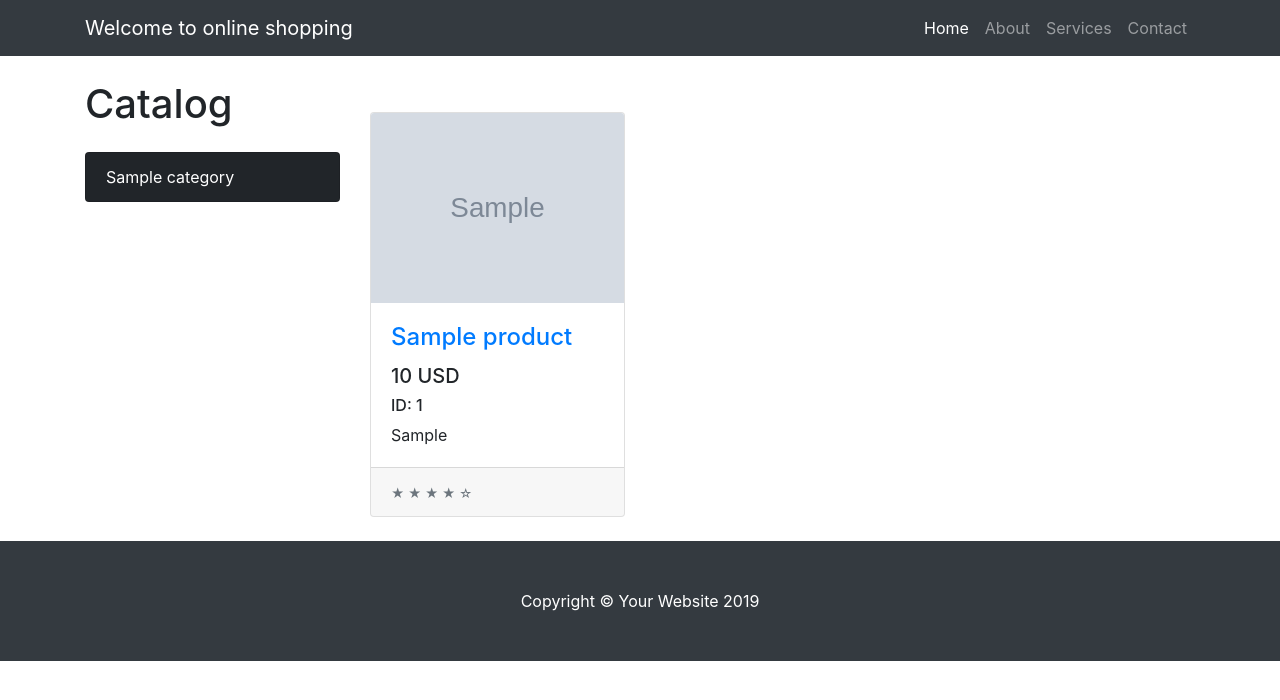
After one commit to AnkoCoder/shop, a Flask app: page /category/1/ in a window 1280 px wide. The commit adds this page. Shown: the top 700 px of the page. Run offline with Flask 2, Linux system fonts and the light colour scheme; tables that the repository leaves empty hold one stand-in row (values such as "Sample post"); grey boxes marked "Sample" are stand-in pictures; some libraries are stand-ins or nearby versions.

Commit message:
Add opportunity to select products by its category

```diff
--- a/app.py
+++ b/app.py
@@ -63,14 +63,20 @@ admin.add_view(ProductAdmin(Product, db.session))
 admin.add_view(OrderAdmin(Order, db.session))
 admin.add_view(OrderItemAdmin(OrderItem, db.session))
 
+# отображение данных в виде простой таблицы
+# @app.route('/')
+# def catalog():
+#     categories = Category.query.all()
+#     return render_template('products.html', categories=categories)
+
 
 @app.route('/')
-def catalog():
-    categories = Category.query.all()
-    return render_template('products.html', categories=categories)
-
-
-@app.route('/example')
 def catalog_example():
     categories = Category.query.all()
     return render_template('index.html', categories=categories)
+
+@app.route('/category/<id>/')
+def catalog_id(id):
+    categories = Category.query.all()
+    selected_category = Category.query.get(id)
+    return render_template('category.html', categories=categories, selected_category=selected_category)
--- a/static/main.css
+++ b/static/main.css
@@ -5,3 +5,8 @@ body {
 .right-panel {
   padding-top: 56px;
 }
+
+.active-dark {
+  background-color: #212529;
+  color: white;
+}
--- /dev/null
+++ b/templates/category.html
@@ -0,0 +1,122 @@
+<!DOCTYPE html>
+<html lang="en">
+
+<head>
+
+  <meta charset="utf-8">
+  <meta name="viewport" content="width=device-width, initial-scale=1, shrink-to-fit=no">
+  <meta name="description" content="">
+  <meta name="author" content="">
+
+  <title>Shop Homepage - Start Bootstrap Template</title>
+
+  <!-- Bootstrap core CSS -->
+  <link href="https://stackpath.bootstrapcdn.com/bootstrap/4.3.1/css/bootstrap.min.css" rel="stylesheet">
+
+  <!-- Custom styles for this template -->
+  <link href="/static/main.css" rel="stylesheet">
+
+</head>
+
+<body>
+
+  <!-- Navigation -->
+  <nav class="navbar navbar-expand-lg navbar-dark bg-dark fixed-top">
+    <div class="container">
+      <a class="navbar-brand" href="/">Welcome to online shopping</a>
+      <button class="navbar-toggler" type="button" data-toggle="collapse" data-target="#navbarResponsive" aria-controls="navbarResponsive" aria-expanded="false" aria-label="Toggle navigation">
+        <span class="navbar-toggler-icon"></span>
+      </button>
+      <div class="collapse navbar-collapse" id="navbarResponsive">
+        <ul class="navbar-nav ml-auto">
+          <li class="nav-item active">
+            <a class="nav-link" href="#">Home
+              <span class="sr-only">(current)</span>
+            </a>
+          </li>
+          <li class="nav-item">
+            <a class="nav-link" href="#">About</a>
+          </li>
+          <li class="nav-item">
+            <a class="nav-link" href="#">Services</a>
+          </li>
+          <li class="nav-item">
+            <a class="nav-link" href="#">Contact</a>
+          </li>
+        </ul>
+      </div>
+    </div>
+  </nav>
+
+  <!-- Page Content -->
+  <div class="container">
+
+    <div class="row">
+
+      <div class="col-lg-3">
+
+        <h1 class="my-4">Catalog</h1>
+        <div class="list-group">
+        {% for category in categories %}
+          {% if category == selected_category %}
+            <a href="/category/{{ category.id }}/" class="list-group-item active-dark">{{ category.name }}</a>
+          {% else %}
+            <a href="/category/{{ category.id }}/" class="list-group-item">{{ category.name }}</a>
+          {% endif %}
+        {% endfor %}
+        </div>
+
+      </div>
+      <!-- /.col-lg-3 -->
+
+      <div class="col-lg-9 right-panel">
+
+        <div class="row">
+
+          {% for product in selected_category.products %}
+          <div class="col-lg-4 col-md-6 mb-4">
+            <div class="card h-100">
+              <a href="#"><img class="card-img-top" src="{{ product.image_url }}" alt=""></a>
+              <div class="card-body">
+
+                <h4 class="card-title">
+                  <a href="#">{{ product.name }}</a>
+                </h4>
+                <h5>{{ product.cost }} USD</h5>
+                <h6>ID: {{ product.id }}</h6>
+                <p class="card-text">{{ product.discription }}</p>
+              </div>
+              <div class="card-footer">
+                <small class="text-muted">&#9733; &#9733; &#9733; &#9733; &#9734;</small>
+              </div>
+            </div>
+          </div>
+          {% endfor %}
+
+        </div>
+        <!-- /.row -->
+
+      </div>
+      <!-- /.col-lg-9 -->
+
+    </div>
+    <!-- /.row -->
+
+  </div>
+  <!-- /.container -->
+
+  <!-- Footer -->
+  <footer class="py-5 bg-dark">
+    <div class="container">
+      <p class="m-0 text-center text-white">Copyright &copy; Your Website 2019</p>
+    </div>
+    <!-- /.container -->
+  </footer>
+
+  <!-- Bootstrap core JavaScript -->
+  <script src="vendor/jquery/jquery.min.js"></script>
+  <script src="vendor/bootstrap/js/bootstrap.bundle.min.js"></script>
+
+</body>
+
+</html>
```
